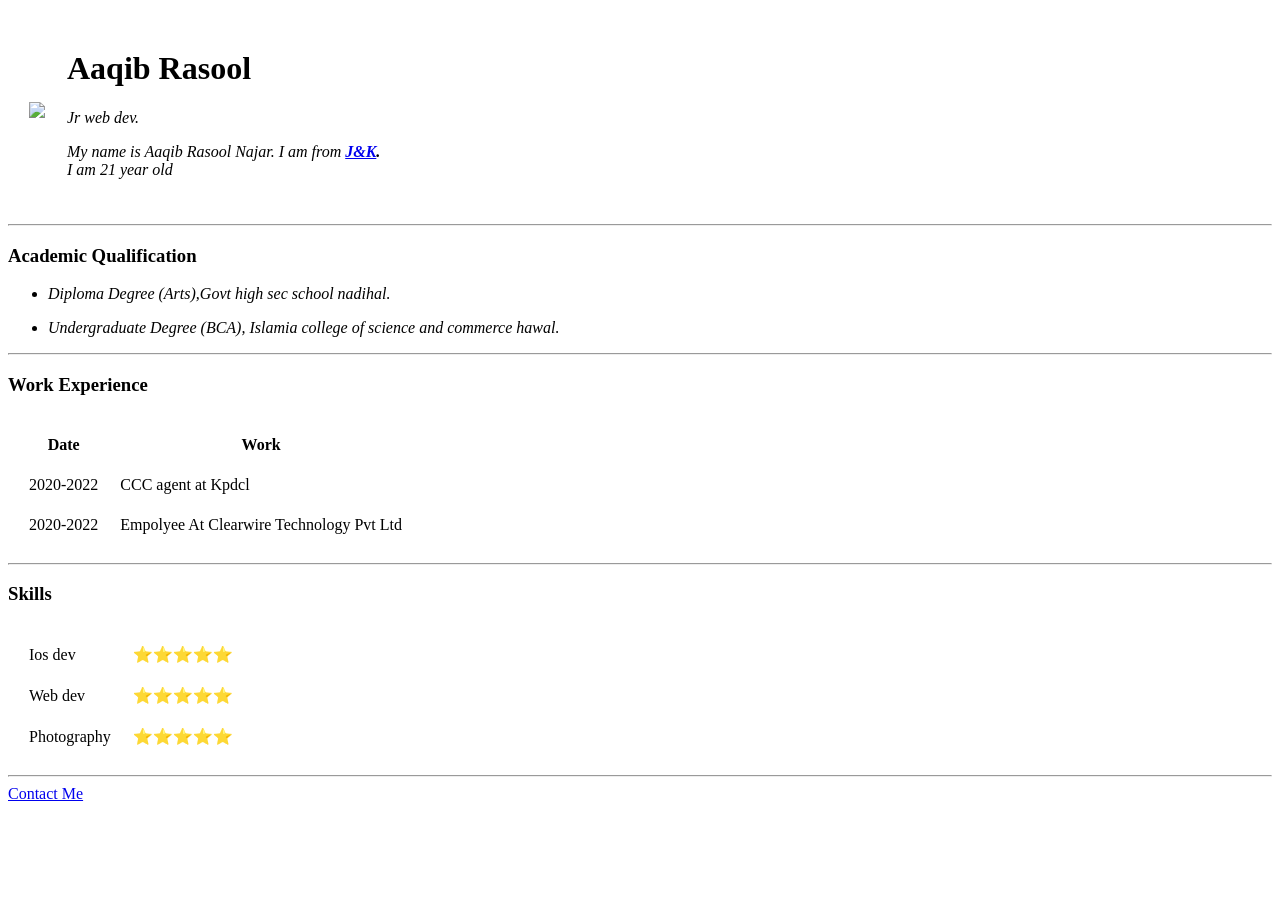
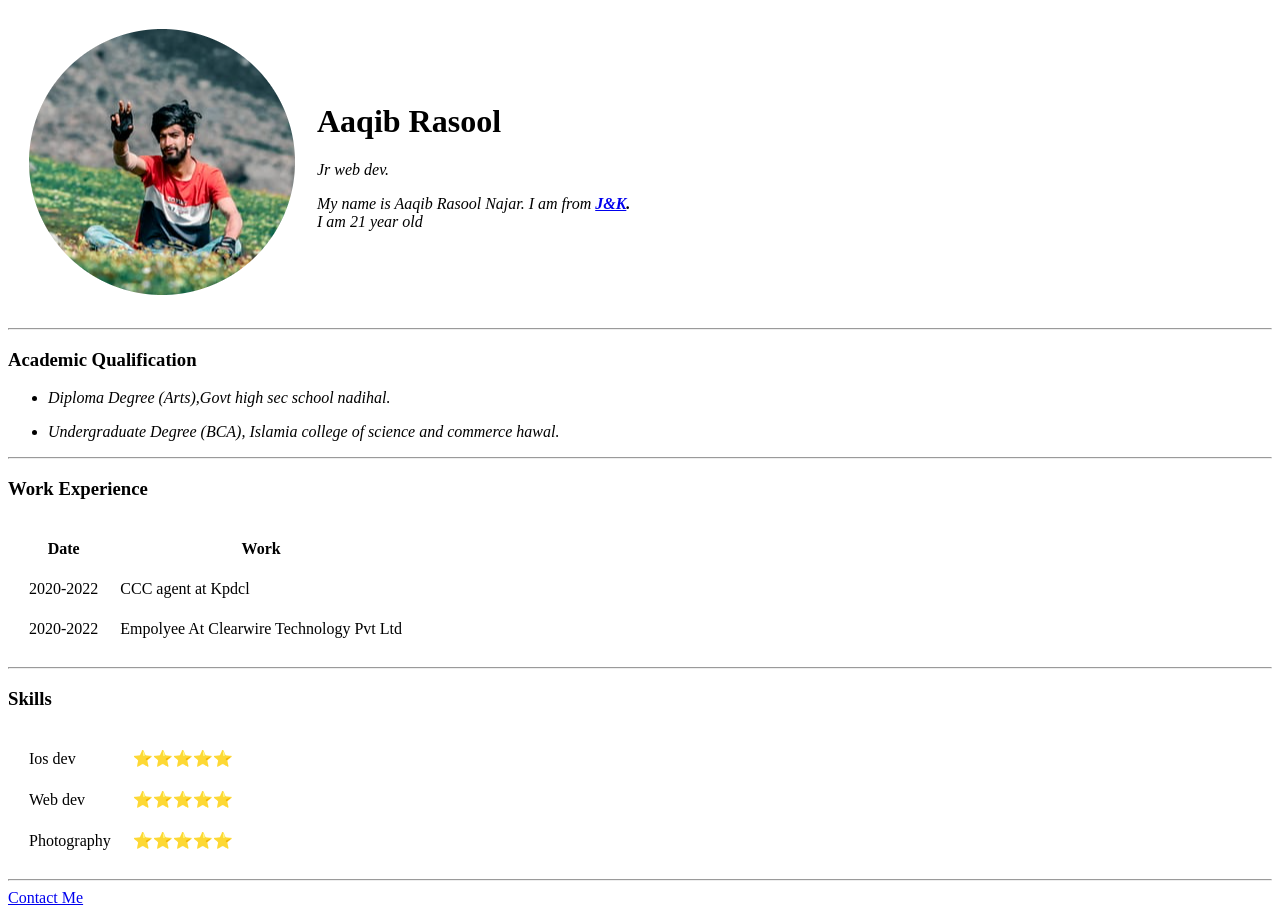
Before and after one commit to aaqiibrasool/cv, a plain HTML site: page index.html in a window 1280 px wide. Before the commit the page ends 811 px from the top, so only its background shows below. Drawn offline with Linux system fonts and the light colour scheme.

Commit message:
Update index.html

```diff
--- a/index.html
+++ b/index.html
@@ -9,7 +9,7 @@
 <body>
   <table cellspacing="20">
     <tr>
-      <td> <img src="aaqiib-cropped.png" </td>
+      <td> <img src="images/aaqiib-cropped.png" </td>
       <td>
         <h1>Aaqib Rasool</h1>
         <p><em>Jr web dev.</em></p>
```
